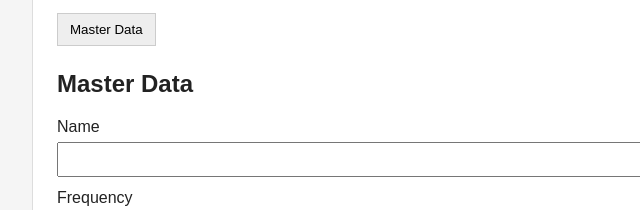
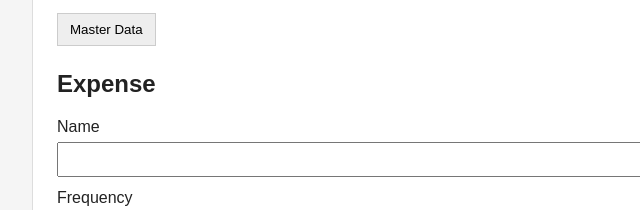
Before and after one commit to hrkns/personal-finances, a website: page web/index.html in a window 1280 px wide. Both pictures are taken after a click on the button "Expenses". Shown: the part 261-471 px from the top of the page, 223-863 px from the left. Drawn offline with Linux system fonts and the light colour scheme; no server answers.

Commit message:
Update header

```diff
--- a/web/index.html
+++ b/web/index.html
@@ -359,7 +359,7 @@
       </nav>
 
       <section id="view-expenses-master-data" class="expenses-view" hidden>
-        <h2>Master Data</h2>
+        <h2>Expense</h2>
         <form id="expense-form">
           <input type="hidden" id="expense-id" />
 
```
